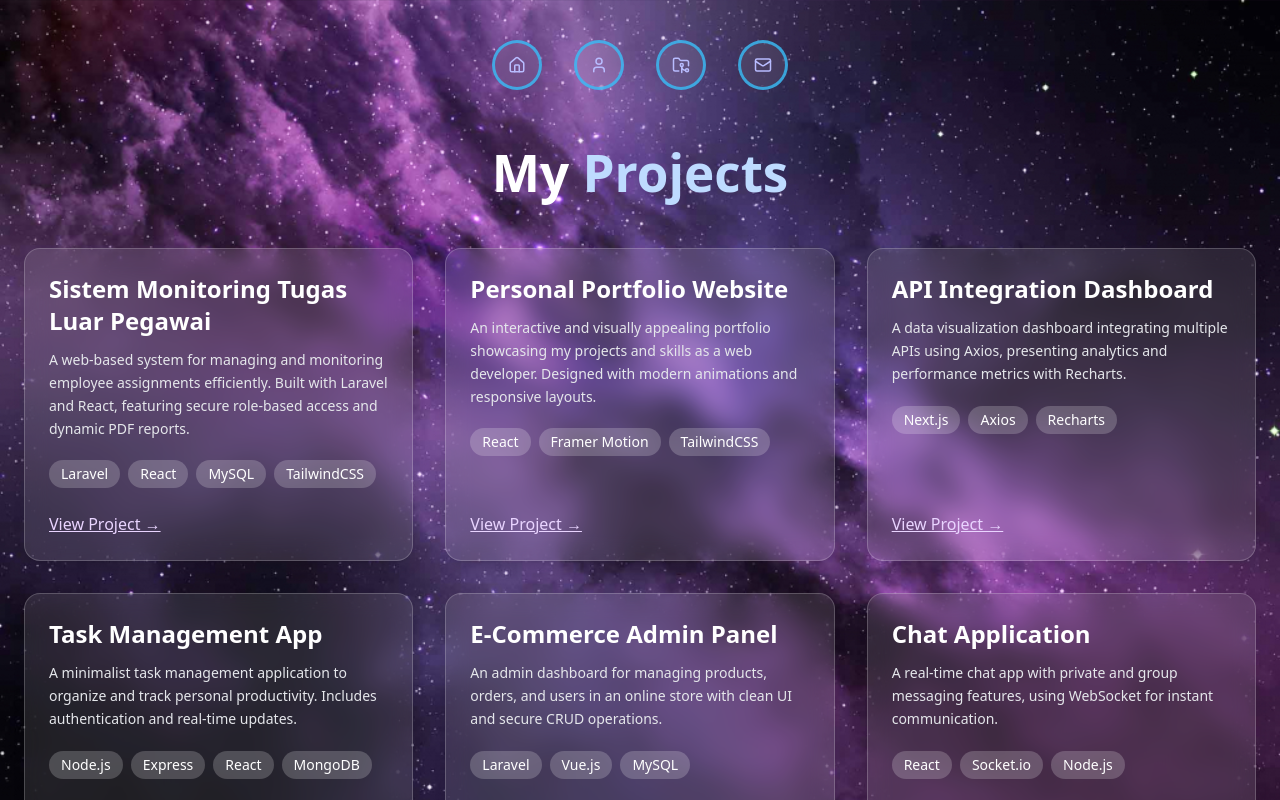
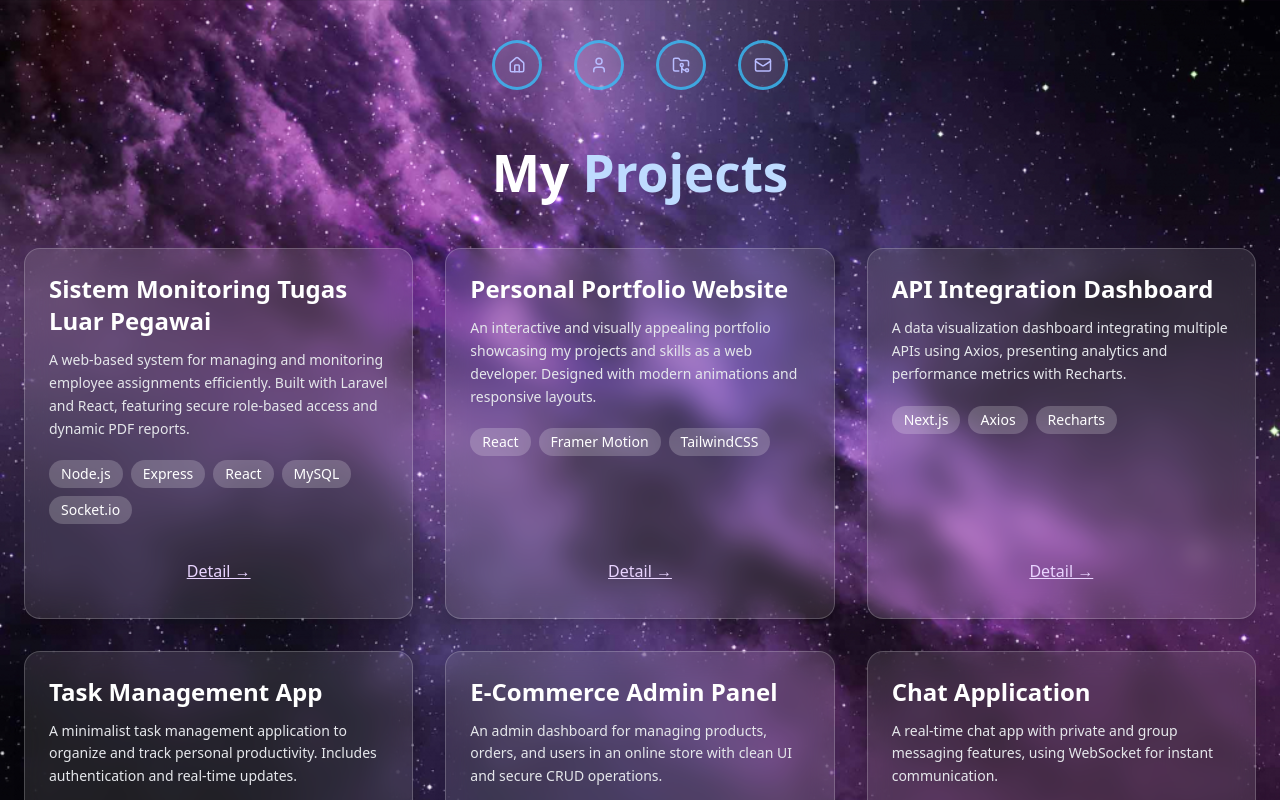
Before and after one commit to RadFist/porto-2.0, a React (Vite) app: page /project in a window 1280 px wide. Shown: the top 800 px of the page. Built offline with nearby package versions, Linux system fonts and the light colour scheme.

Commit message:
feat: creating model

```diff
--- /dev/null
+++ b/src/components/modal.jsx
@@ -0,0 +1,102 @@
+import { useState, useEffect } from "react";
+
+export default function ProjectModal({ data, isOpen, close }) {
+  const dummyImages = [
+    "https://via.placeholder.com/600x400?text=Image+1",
+    "https://via.placeholder.com/600x400?text=Image+2",
+    "https://via.placeholder.com/600x400?text=Image+3",
+  ];
+
+  // Pakai gambar dari project atau dummy
+  const images = data?.images?.length > 0 ? data.images : dummyImages;
+
+  const [index, setIndex] = useState(0);
+
+  // Reset slide ke 0 setiap kali modal buka project baru
+  useEffect(() => {
+    if (isOpen) setIndex(0);
+  }, [isOpen, data]);
+
+  const next = () => {
+    setIndex((prev) => (prev + 1) % images.length);
+  };
+
+  const prev = () => {
+    setIndex((prev) => (prev - 1 + images.length) % images.length);
+  };
+
+  if (!isOpen || !data) return null; // aman dari error
+
+  return (
+    <div
+      className="fixed inset-0 backdrop-blur-md bg-black/40 flex items-center justify-center z-50 p-6"
+      onClick={(e) => {
+        close(e);
+      }}
+    >
+      <div
+        className="bg-white rounded-2xl shadow-xl w-full max-w-5xl p-6 relative animate-fadeIn"
+        onClick={(e) => e.stopPropagation()}
+      >
+        {/* Close Button */}
+        <button
+          onClick={(e) => close(e)}
+          className="absolute top-3 right-3 text-gray-600 hover:text-black text-2xl font-bold"
+        >
+          ✕
+        </button>
+
+        {/* 2 Column Layout */}
+        <div className="grid grid-cols-1 md:grid-cols-2 gap-6">
+          {/* LEFT — IMAGE + CAROUSEL */}
+          <div className="relative w-full h-80 bg-gray-200 rounded-lg overflow-hidden flex items-center justify-center">
+            <img
+              src={images[index]}
+              alt="Portfolio"
+              className="object-cover w-full h-full"
+            />
+
+            {/* Prev Button */}
+            <button
+              onClick={prev}
+              className="absolute left-3 bg-black/40 text-white px-3 py-2 rounded-full text-xl"
+            >
+              ‹
+            </button>
+
+            {/* Next Button */}
+            <button
+              onClick={next}
+              className="absolute right-3 bg-black/40 text-white px-3 py-2 rounded-full text-xl"
+            >
+              ›
+            </button>
+          </div>
+
+          {/* RIGHT — TEXT */}
+          <div className="flex flex-col">
+            <h2 className="text-3xl font-bold text-black mb-3">{data.title}</h2>
+
+            <p className="text-gray-600 leading-relaxed mb-4">
+              {data.description}
+            </p>
+
+            {/* Tech Stack */}
+            {data?.tech && (
+              <div className="flex flex-wrap gap-2">
+                {data.tech.map((t, i) => (
+                  <span
+                    key={i}
+                    className="px-3 py-1 bg-gray-100 rounded-full text-sm text-gray-700 border"
+                  >
+                    {t}
+                  </span>
+                ))}
+              </div>
+            )}
+          </div>
+        </div>
+      </div>
+    </div>
+  );
+}
--- a/src/data/data.js
+++ b/src/data/data.js
@@ -16,8 +16,13 @@ export const projects = [
     title: "Sistem Monitoring Tugas Luar Pegawai",
     description:
       "A web-based system for managing and monitoring employee assignments efficiently. Built with Laravel and React, featuring secure role-based access and dynamic PDF reports.",
-    tech: ["Laravel", "React", "MySQL", "TailwindCSS"],
+    tech: ["Node.js", "Express", "React", "MySQL", "Socket.io"],
     link: "#",
+    images: [
+      "https://via.placeholder.com/600x400?text=Monitoring+1",
+      "https://via.placeholder.com/600x400?text=Monitoring+2",
+      "https://via.placeholder.com/600x400?text=Monitoring+3",
+    ],
   },
   {
     title: "Personal Portfolio Website",
@@ -25,6 +30,11 @@ export const projects = [
       "An interactive and visually appealing portfolio showcasing my projects and skills as a web developer. Designed with modern animations and responsive layouts.",
     tech: ["React", "Framer Motion", "TailwindCSS"],
     link: "#",
+    images: [
+      "https://via.placeholder.com/600x400?text=Portfolio+1",
+      "https://via.placeholder.com/600x400?text=Portfolio+2",
+      "https://via.placeholder.com/600x400?text=Portfolio+3",
+    ],
   },
   {
     title: "API Integration Dashboard",
@@ -32,6 +42,11 @@ export const projects = [
       "A data visualization dashboard integrating multiple APIs using Axios, presenting analytics and performance metrics with Recharts.",
     tech: ["Next.js", "Axios", "Recharts"],
     link: "#",
+    images: [
+      "https://via.placeholder.com/600x400?text=Dashboard+1",
+      "https://via.placeholder.com/600x400?text=Dashboard+2",
+      "https://via.placeholder.com/600x400?text=Dashboard+3",
+    ],
   },
   {
     title: "Task Management App",
@@ -39,6 +54,11 @@ export const projects = [
       "A minimalist task management application to organize and track personal productivity. Includes authentication and real-time updates.",
     tech: ["Node.js", "Express", "React", "MongoDB"],
     link: "#",
+    images: [
+      "https://via.placeholder.com/600x400?text=Task+1",
+      "https://via.placeholder.com/600x400?text=Task+2",
+      "https://via.placeholder.com/600x400?text=Task+3",
+    ],
   },
   {
     title: "E-Commerce Admin Panel",
@@ -46,6 +66,11 @@ export const projects = [
       "An admin dashboard for managing products, orders, and users in an online store with clean UI and secure CRUD operations.",
     tech: ["Laravel", "Vue.js", "MySQL"],
     link: "#",
+    images: [
+      "https://via.placeholder.com/600x400?text=Ecommerce+1",
+      "https://via.placeholder.com/600x400?text=Ecommerce+2",
+      "https://via.placeholder.com/600x400?text=Ecommerce+3",
+    ],
   },
   {
     title: "Chat Application",
@@ -53,5 +78,10 @@ export const projects = [
       "A real-time chat app with private and group messaging features, using WebSocket for instant communication.",
     tech: ["React", "Socket.io", "Node.js"],
     link: "#",
+    images: [
+      "https://via.placeholder.com/600x400?text=Chat+1",
+      "https://via.placeholder.com/600x400?text=Chat+2",
+      "https://via.placeholder.com/600x400?text=Chat+3",
+    ],
   },
 ];
--- a/src/view/page/project.jsx
+++ b/src/view/page/project.jsx
@@ -1,7 +1,24 @@
 import Layout from "../layout/layout";
 import { motion } from "framer-motion";
 import { projects } from "../../data/data";
+import ProjectModal from "../../components/modal";
+import { useState } from "react";
+
 const Project = () => {
+  const [isOpen, setIsOpen] = useState(false);
+  const [selectedProject, setSelectedProject] = useState(null);
+
+  function handlerShowModal(e, proj) {
+    e.preventDefault();
+    setSelectedProject(proj);
+    setIsOpen(true);
+  }
+  function handlerCloseModal(e) {
+    e.preventDefault();
+    setIsOpen(false);
+    setSelectedProject(null);
+  }
+
   return (
     <Layout>
       <section className="relative min-h-screen overflow-hidden flex flex-col items-center text-white px-6 py-20">
@@ -13,6 +30,12 @@ const Project = () => {
         >
           My <span className="text-blue-200">Projects</span>
         </motion.h1>
+
+        <ProjectModal
+          isOpen={isOpen}
+          data={selectedProject}
+          close={handlerCloseModal}
+        />
 
         <motion.div
           className="grid grid-cols-1 sm:grid-cols-2 lg:grid-cols-3 gap-8 max-w-7xl w-full z-10"
@@ -42,22 +65,24 @@ const Project = () => {
                   {proj.description}
                 </p>
                 <div className="flex flex-wrap gap-2 mb-6">
-                  {proj.tech.map((t, i) => (
+                  {proj.tech.map((tech, i) => (
                     <span
                       key={i}
                       className="bg-white/20 text-sm px-3 py-1 rounded-full"
                     >
-                      {t}
+                      {tech}
                     </span>
                   ))}
                 </div>
               </div>
-              <a
+
+              <button
                 href={proj.link}
+                onClick={(e) => handlerShowModal(e, proj)}
                 className="text-purple-200 hover:text-white underline font-medium transition-colors duration-200"
               >
-                View Project →
-              </a>
+                Detail →
+              </button>
             </motion.div>
           ))}
         </motion.div>
```
